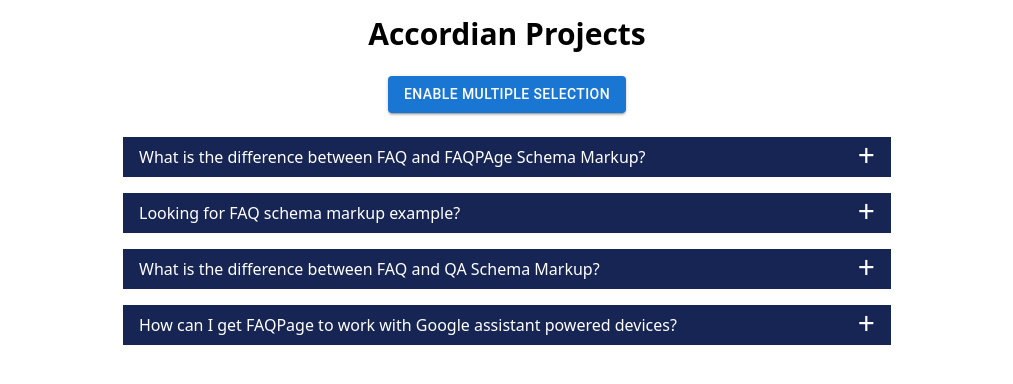
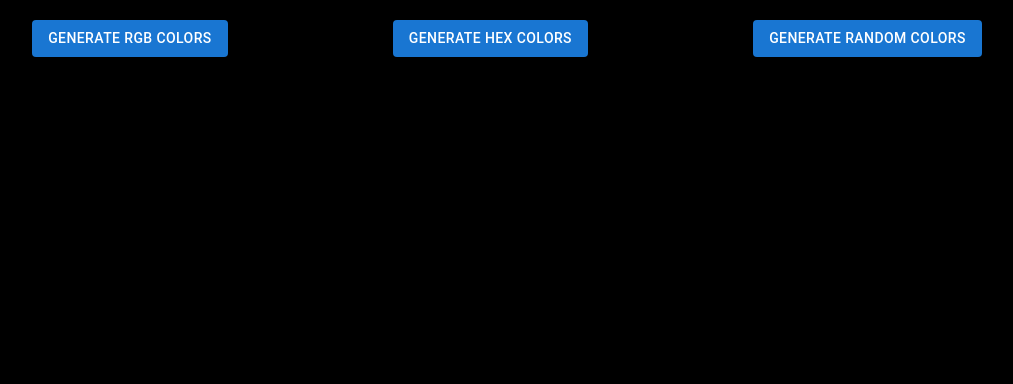
Before and after one commit to brgawande/All_25_ReactJs_projects, a React (Vite) app: page / in a window 1280 px wide. Shown: the top 384 px of the page, without its empty margins (133-1146 px from the left). Built offline with nearby package versions, Linux system fonts and the light colour scheme.

Commit message:
random color generator done

```diff
--- a/src/App.jsx
+++ b/src/App.jsx
@@ -1,12 +1,14 @@
 import AccordianProject from "./components/1_Accordian_Projects/AccordianProject";
+import GenerateRandomColors from "./components/2_Generate_random_colors/GenerateRandomColors";
 import { sidebarmenu } from "./components/6_Tree_View_Menu_UI/TreeviewConstants";
 import TreeViewMenuUi from "./components/6_Tree_View_Menu_UI/TreeViewMenuUi";
 
 function App() {
   return (
     <div>
-      <AccordianProject />
+      {/* <AccordianProject /> */}
       {/* <TreeViewMenuUi menu={sidebarmenu} /> */}
+      <GenerateRandomColors />
     </div>
   );
 }
--- /dev/null
+++ b/src/components/2_Generate_random_colors/GenerateRandomColors.jsx
@@ -0,0 +1,57 @@
+import React, { useState } from "react";
+import Button from "@mui/material/Button";
+
+const GenerateRandomColors = () => {
+  const [typeOfColors, setTypeOfcolors] = useState("rgb");
+  const [bgcolors, setBgColors] = useState("rgb(0, 0, 0)");
+
+  function randomValueGenerator(value) {
+    return Math.floor(Math.random() * value);
+  }
+
+  console.log(typeOfColors);
+
+  const randomRGBColorGenerator = () => {
+    let r = randomValueGenerator(255);
+    let g = randomValueGenerator(255);
+    let b = randomValueGenerator(255);
+    setBgColors(`rgb(${r},${g},${b})`);
+    console.log(bgcolors);
+  };
+  const randomHEXColorGenerator = () => {
+    let ranges = [0, 1, 2, 3, 4, 5, 6, 7, 8, 9, "A", "B", "C", "D", "E", "F"];
+    let length = ranges.length;
+
+    let hex = "#";
+    for (let i = 1; i <= 6; i++) {
+      let value = randomValueGenerator(length);
+      hex += ranges[value];
+    }
+    console.log(hex);
+    setBgColors(hex);
+  };
+  return (
+    <div style={{ backgroundColor: bgcolors }} className={`min-h-screen`}>
+      <div className="flex items-center justify-evenly py-5">
+        <Button onClick={() => setTypeOfcolors("rgb")} variant="contained">
+          Generate RGB Colors
+        </Button>
+        <Button onClick={() => setTypeOfcolors("hex")} variant="contained">
+          Generate HEX Colors
+        </Button>
+        <Button
+          onClick={
+            typeOfColors === "rgb"
+              ? randomRGBColorGenerator
+              : randomHEXColorGenerator
+          }
+          variant="contained"
+        >
+          Generate Random Colors
+        </Button>
+      </div>
+    </div>
+  );
+};
+
+export default GenerateRandomColors;
```
